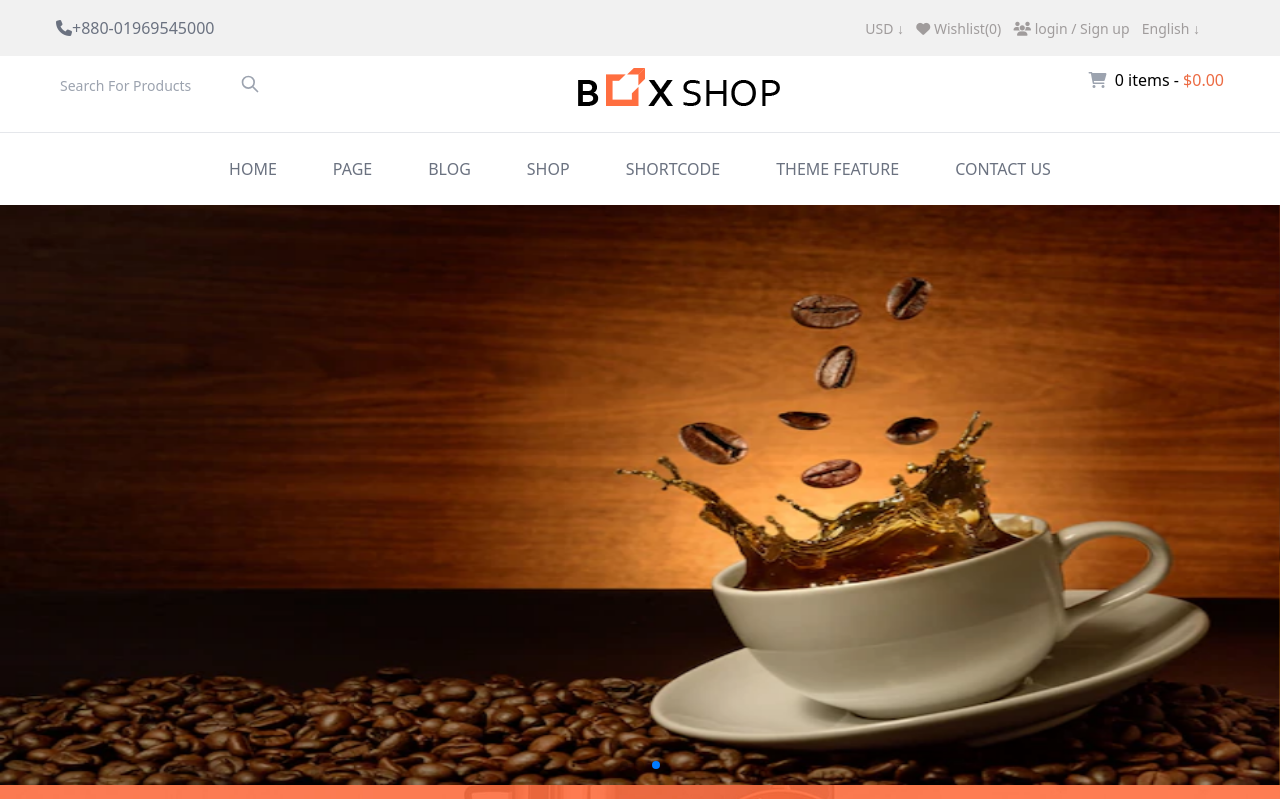
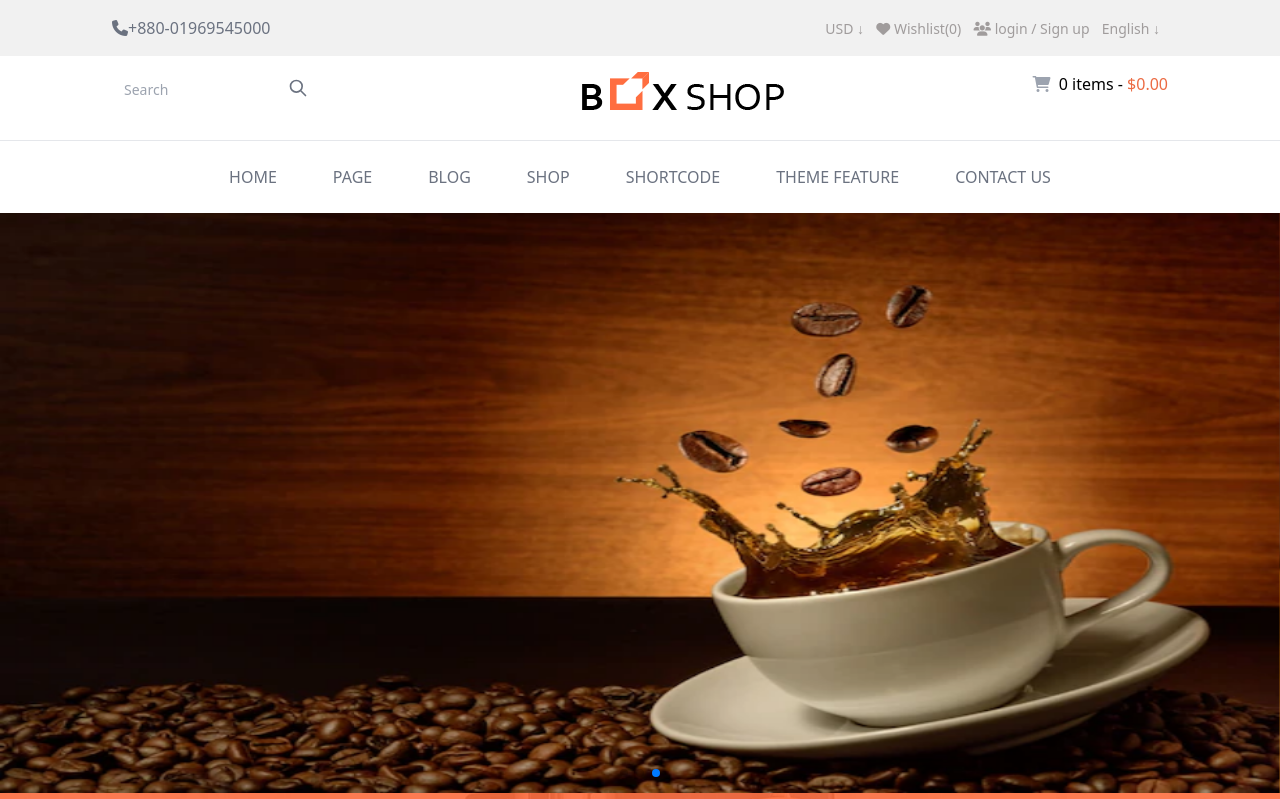
Before and after one commit to aratislamsafol/e-commerce_designbox, a plain HTML site: page index.html in a window 1280 px wide. Shown: the top 799 px of the page. Drawn offline with nearby package versions, Linux system fonts and the light colour scheme.

Commit message:
some modification

```diff
--- a/css/style.css
+++ b/css/style.css
@@ -16,6 +16,8 @@
       background-color: #EC6B43;
 
     }
+
+    /* Searchbar */
 
     .margin_left{
         margin-left: -100%;
--- a/index.html
+++ b/index.html
@@ -32,7 +32,7 @@
     </div>
 
     <div class="top_nav w-full main_sec" id="main">
-        <div class="p-2 md:p-4 md:px-6 xl:px-14">
+        <div class="lg:pl-20 p-4 md:px-12 mx-auto xl:px-28">
             <div class="flex justify-between text-gray-500">
                 <div class="md:hidden">
                     <a href="javascript:void(0)" onclick="openNav()" class="text-xl font-bold text-gray-400" id="bar">&#9776;</a>
@@ -42,22 +42,21 @@
                     <span><i class="fa-solid fa-phone"></i>+880-01969545000</span>
                 </div>
                 <div>
-                    <a href="" class=" md:hidden"><i class="text-md fa-solid fa-cart-shopping text-gray-400"></i>&nbsp;&nbsp;0 items - <span class="select_clr font-medium">
+                    <a href="" class="md:hidden"><i class="text-md fa-solid fa-cart-shopping text-gray-400"></i>&nbsp;&nbsp;0 items - <span class="select_clr font-medium">
                         $0.00
                     </span></a>
                     <a class="text-xl text-gray-400 clr_hover lg:hidden cursor-pointer" id="fun">&nbsp;&nbsp;<i class="fa-solid fa-gear"></i></a>
-                    <div class="flex px-4 hidden lg:block">
+                    <div class="flex hidden lg:block">
                         <button class="dropbtn">USD ↓</button>
                         <a href="" class="without_drop"><i class="fa-solid fa-heart"></i> Wishlist(0)</a>
                         <a href="" class="without_drop"><i class="fa-solid fa-users"></i> login / Sign up</a>
                         <button class="dropbtn">English ↓</button>
                     </div>
-
                 </div>
             </div>
         </div>
         <!-- log/sign -->
-        <div class="flex hidden px-4 lg:hidden" id="set">
+        <div class="flex hidden lg:hidden" id="set" style="padding-left:47px">
             <button class="dropbtn">USD ↓</button>
             <a href="" class="without_drop">Wishlist(0)</a>
             <a href="" class="without_drop">login / Sign up</a>
@@ -73,30 +72,28 @@
                 <div class="relative">
                     <div class="flex absolute inset-y-0 left-0 items-center pl-3 pointer-events-none">
                     </div>
-                    <input type="search" id="default-search" class="block p-2 pl-1 w-full text-sm text-gray-600 border-b outline-none" placeholder="Search For Products" required>
+                    <input type="search" id="default-search" class="block p-2 pl-1 w-full text-sm text-gray-600 border-b outline-none duration-700" placeholder="Search For Products" required>
                     <button type="submit" class="absolute right-2.5 bottom-2.5 text-gray-500 font-medium text-sm"><svg class="w-5 h-5 text-gray-400 dark:text-gray-400" fill="none" stroke="currentColor" viewBox="0 0 24 24" xmlns="http://www.w3.org/2000/svg"><path stroke-linecap="round" stroke-linejoin="round" stroke-width="2" d="M21 21l-6-6m2-5a7 7 0 11-14 0 7 7 0 0114 0z"></path></svg></button>
                 </div>
             </form>
         </div>
     <!-- </div> -->
 
-    <div class="flex md:justify-between justify-center p-3 lg:px-14">
+    <div class="flex md:justify-between justify-center lg:pl-20 p-4 md:px-12 mx-auto xl:px-28">
         <div class="hidden md:block">
+          <form>
+            <label for="default-search" class="mb-2 text-sm font-medium text-gray-900 sr-only dark:text-gray-300">Search</label>
+            <div class="relative">
+                <div class="flex absolute inset-y-0 left-0 items-center pl-3 pointer-events-none">
 
-            <div class="w-full">
-                <form>
-                    <label for="default-search" class="text-sm font-medium text-gray-900 sr-only dark:text-gray-300">Search</label>
-                    <div class="relative">
-                        <div class="flex absolute inset-y-0 left-0 items-center pl-3 pointer-events-none">
-                        </div>
-                        <input type="search" id="default-search" class="block p-2 pl-1 w-full text-sm text-gray-600 focus:border-b outline-none" placeholder="Search For Products" required>
-                        <button type="submit" class="absolute right-2.5 bottom-2.5 text-gray-500 font-medium text-sm"><svg class="w-5 h-5 text-gray-400 dark:text-gray-400" fill="none" stroke="currentColor" viewBox="0 0 24 24" xmlns="http://www.w3.org/2000/svg"><path stroke-linecap="round" stroke-linejoin="round" stroke-width="2" d="M21 21l-6-6m2-5a7 7 0 11-14 0 7 7 0 0114 0z"></path></svg></button>
-                    </div>
-                </form>
+                </div>
+                <input type="search" id="default-search" class="block p-2 pl-3 w-full text-sm text-gray-900 focus:outline-none rounded-lg " placeholder="Search " required>
+                <button type="submit" class="text-black absolute right-2.5 bottom-2.5 font-medium rounded-lg text-sm px-4 dark:bg-blue-600 dark:hover:bg-blue-700 dark:focus:ring-blue-800"> <svg aria-hidden="true" class="w-5 h-5 text-gray-500 dark:text-gray-400" fill="none" stroke="currentColor" viewBox="0 0 24 24" xmlns="http://www.w3.org/2000/svg"><path stroke-linecap="round" stroke-linejoin="round" stroke-width="2" d="M21 21l-6-6m2-5a7 7 0 11-14 0 7 7 0 0114 0z"></path></svg></button>
             </div>
+        </form>
         </div>
 
-        <div class="">
+        <div class="block">
             <img src="img/logo.png" alt="">
         </div>
 
```
Also changed, not shown: js/main.js (+7 -0 lines).
